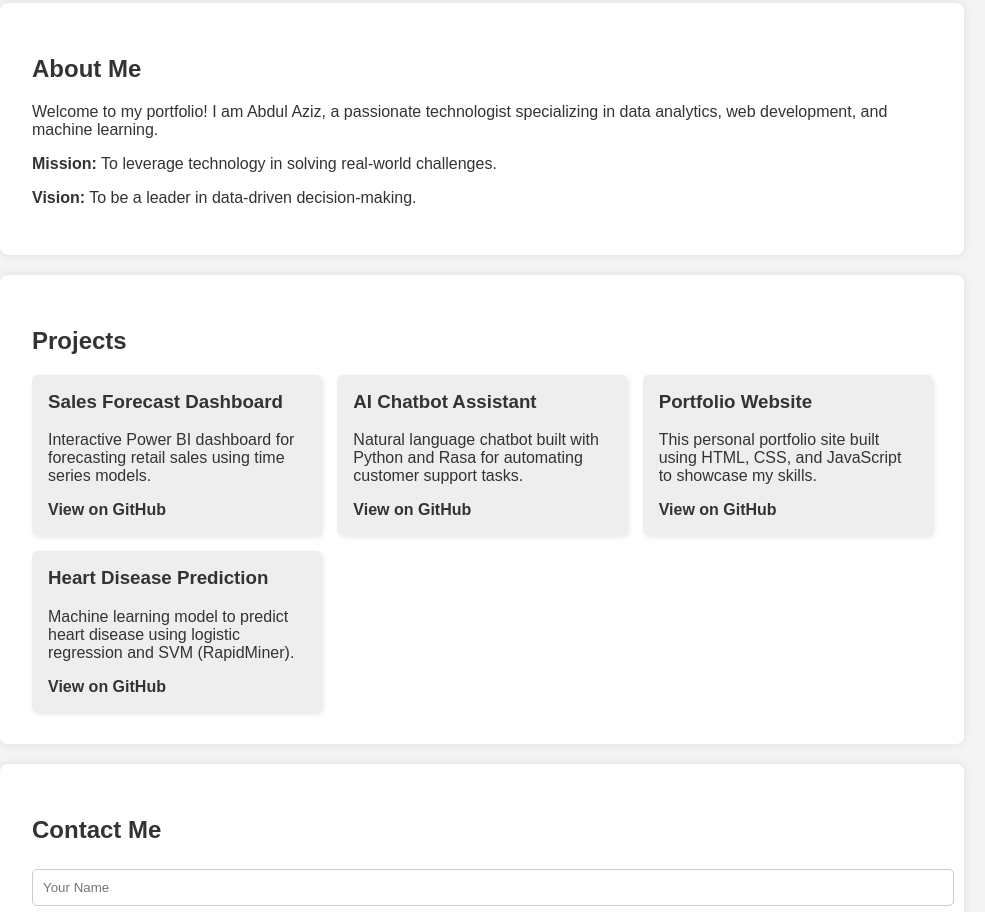
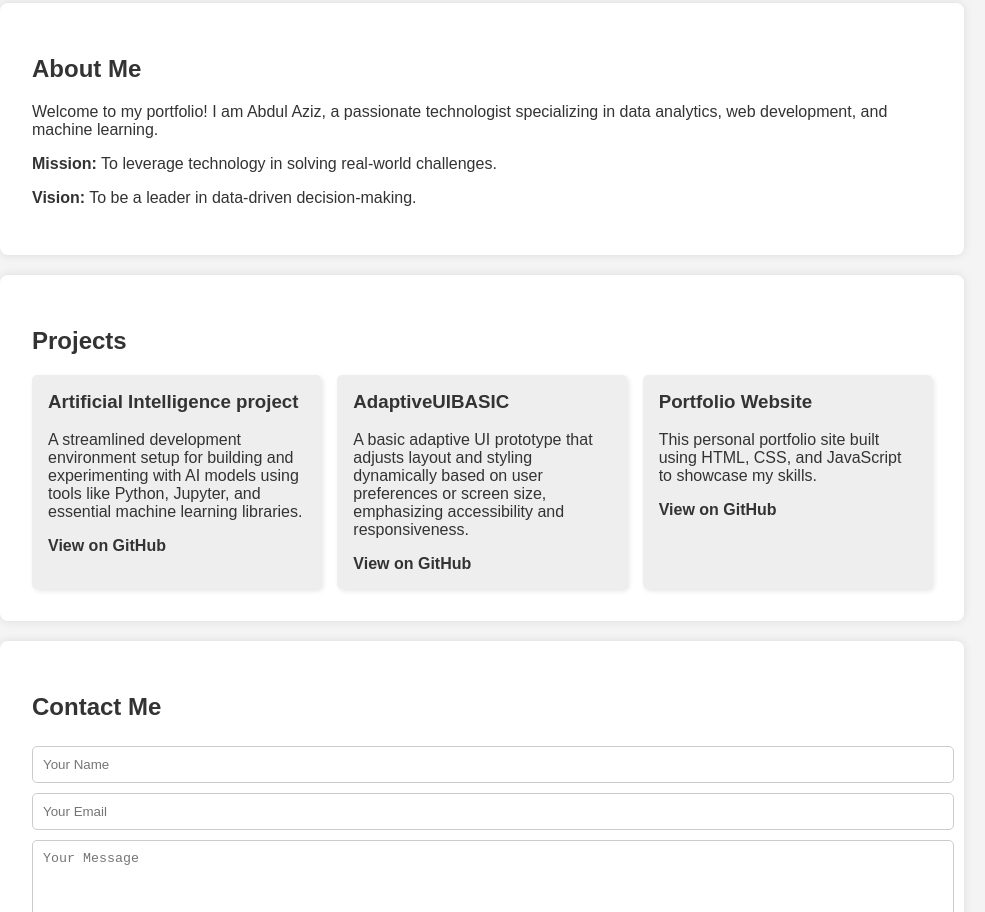
Before and after one commit to reecevinto/Aziz_portfolio, a plain HTML site: page index.html in a window 1280 px wide. Shown: the part 277-1189 px from the top of the page, without its empty margins (158-1143 px from the left). Drawn offline with Linux system fonts and the light colour scheme.

Commit message:
Made more Changes!!

```diff
--- a/index.html
+++ b/index.html
@@ -45,24 +45,19 @@
     <h2>Projects</h2>
     <div class="projects-list">
       <div class="project-card">
-        <h3>Sales Forecast Dashboard</h3>
-        <p>Interactive Power BI dashboard for forecasting retail sales using time series models.</p>
-        <a href="https://github.com/reecevinto/sales-forecast-dashboard">View on GitHub</a>
+        <h3>Artificial Intelligence project</h3>
+        <p>A streamlined development environment setup for building and experimenting with AI models using tools like Python, Jupyter, and essential machine learning libraries.</p>
+        <a href="https://github.com/reecevinto/-AI-Dev-Environment">View on GitHub</a>
       </div>
       <div class="project-card">
-        <h3>AI Chatbot Assistant</h3>
-        <p>Natural language chatbot built with Python and Rasa for automating customer support tasks.</p>
-        <a href="https://github.com/reecevinto/ai-chatbot">View on GitHub</a>
+        <h3>AdaptiveUIBASIC</h3>
+        <p>A basic adaptive UI prototype that adjusts layout and styling dynamically based on user preferences or screen size, emphasizing accessibility and responsiveness.</p>
+        <a href="https://github.com/reecevinto/AdaptiveUIBASIC">View on GitHub</a>
       </div>
       <div class="project-card">
         <h3>Portfolio Website</h3>
         <p>This personal portfolio site built using HTML, CSS, and JavaScript to showcase my skills.</p>
         <a href="https://github.com/reecevinto/Aziz_portfolio">View on GitHub</a>
-      </div>
-      <div class="project-card">
-        <h3>Heart Disease Prediction</h3>
-        <p>Machine learning model to predict heart disease using logistic regression and SVM (RapidMiner).</p>
-        <a href="https://github.com/reecevinto/heart-disease-predictor">View on GitHub</a>
       </div>
     </div>
   </section>
```
